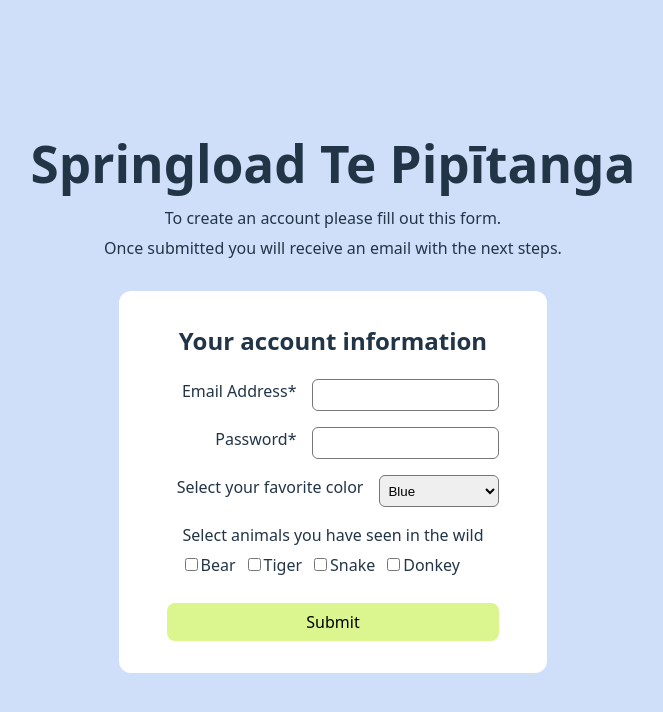
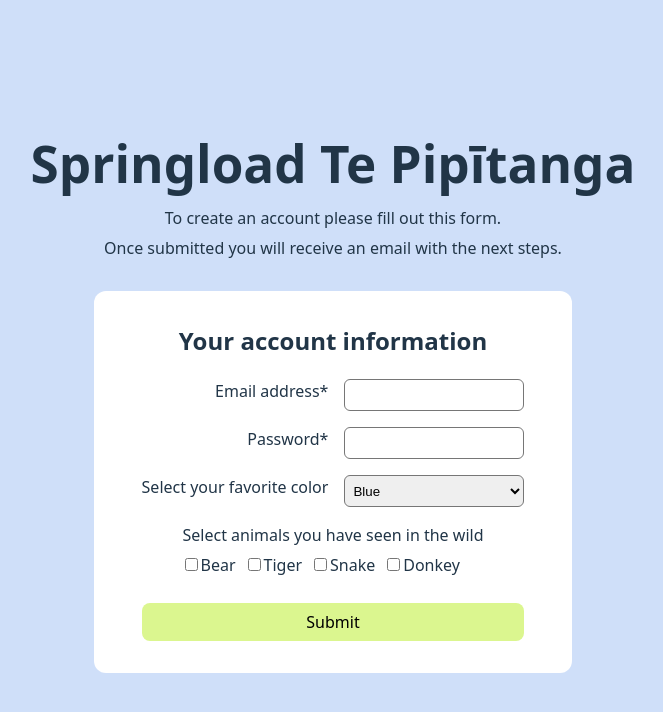
Before and after one commit to Claudia413/Springload-CEngelsman, a React (Vite) app: page / in a window 1280 px wide. Shown: the top 712 px of the page, without its empty margins (307-970 px from the left). Built offline with nearby package versions, Linux system fonts and the light colour scheme.

Commit message:
Refactoring, tidying up

```diff
--- a/src/App.jsx
+++ b/src/App.jsx
@@ -1,5 +1,5 @@
 import "./App.scss";
-import Form from "./components/form";
+import Form from "./components/Form1";
 
 function App() {
   return (
--- a/src/components/form.jsx
+++ b/src/components/Form1.jsx
@@ -1,9 +1,13 @@
-import { useState } from "react";
-import "./form.scss";
-import LoaderIcon from "./loaderIcon";
+import { useCallback, useState } from "react";
+import "./Form1.scss";
+import LoaderIcon from "./LoaderIcon1";
 
-export default function CustomForm() {
+const colours = ["blue", "green", "red", "black", "brown"];
+const animals = ["bear", "tiger", "snake", "donkey"];
+
+export default function Form() {
   const [loadingState, setLoadingState] = useState(false);
+
   const [formData, setFormData] = useState({
     email: "",
     password: "",
@@ -12,17 +16,14 @@ export default function CustomForm() {
     tigerSighting: "",
   });
 
-  const colours = ["blue", "green", "red", "black", "brown"];
-  const animals = ["bear", "tiger", "snake", "donkey"];
+  const handleChange = useCallback((e) => {
+    setFormData((prevData) => ({
+      ...prevData,
+      [e.target.name]: e.target.value,
+    }));
+  }, []);
 
-  const handleChange = (e) => {
-    setFormData({
-      ...formData,
-      [e.target.name]: e.target.value,
-    });
-  };
-
-  const handleAnimalChange = (e) => {
+  const handleAnimalChange = useCallback((e) => {
     const { value, checked } = e.target;
     setFormData((prevData) => ({
       ...prevData,
@@ -30,27 +31,30 @@ export default function CustomForm() {
         ? [...prevData.animals, value]
         : prevData.animals.filter((animal) => animal !== value),
     }));
-  };
+  }, []);
 
-  const triggerLoading = () => {
+  const triggerLoading = useCallback(() => {
     setLoadingState(true);
     setTimeout(() => {
       setLoadingState(false);
-    }, 30000);
-  };
+    }, 2000);
+  }, []);
 
-  const handleSubmit = (e) => {
-    e.preventDefault();
-    triggerLoading();
-    console.log("Form Data Submitted:", formData);
-  };
+  const handleSubmit = useCallback(
+    (e) => {
+      e.preventDefault();
+      triggerLoading();
+      console.log("Form Data Submitted:", formData);
+    },
+    [formData, triggerLoading]
+  );
 
   return (
     <form onSubmit={handleSubmit} className="form">
       <h2 className="form-title">Your account information</h2>
       <div className="form-item">
         <label htmlFor="email" className="">
-          Email Address*
+          Email address*
         </label>
         <input
           type="email"
@@ -78,11 +82,11 @@ export default function CustomForm() {
           className="input-field"
         />
       </div>
-
       <div className="form-item">
         <label htmlFor="colour" className="">
           Select your favorite color
         </label>
+
         <select
           id="colour"
           name="colour"
@@ -98,7 +102,7 @@ export default function CustomForm() {
           ))}
         </select>
       </div>
-      <div className="form-item">
+      <div className="form-item center">
         <fieldset>
           <legend className="">Select animals you have seen in the wild</legend>
           {animals.map((animal) => (
@@ -122,11 +126,7 @@ export default function CustomForm() {
       </div>
       {formData.animals.includes("tiger") && (
         <div className="form-item long-answer">
-          <label
-            id="tiger-sighting-label"
-            htmlFor={"tigerSighting"}
-            className=""
-          >
+          <label id="tiger-sighting-label" htmlFor="tigerSighting" className="">
             Please tell us where you saw a tiger.
           </label>
           <textarea
@@ -141,9 +141,8 @@ export default function CustomForm() {
         </div>
       )}
 
-      <button type="submit" className="button">
-        {loadingState && <LoaderIcon />}
-        {!loadingState && "Submit"}
+      <button type="submit" className="button" disabled={loadingState}>
+        {loadingState ? <LoaderIcon /> : "Submit"}
       </button>
     </form>
   );
--- a/src/components/form.scss
+++ b/src/components/Form1.scss
@@ -17,6 +17,14 @@
   justify-content: flex-end;
   gap: 1rem;
   margin-bottom: 1rem;
+  &.long-answer {
+    flex-direction: column;
+  }
+  &.center {
+    justify-content: center;
+  }
+}
+
 fieldset {
   border: none;
   display: flex;
@@ -30,24 +38,15 @@
   padding: 4px;
   resize: none;
 }
-  &.long-answer {
-    flex-direction: column;
-  }
-}
 
 .input-field,
 .select {
   height: 32px;
+  width: 180px;
   border-radius: 6px;
   border: 1px solid #767676;
   padding: 4px;
   box-sizing: border-box;
-}
-
-.input-field {
-  &:invalid {
-    // border: 2px solid rgb(193, 17, 17);
-  }
 }
 
 .label,
@@ -58,12 +57,20 @@
   min-width: 120px;
 }
 
+.input-field {
+  // https://caniuse.com/mdn-css_selectors_user-invalid
+  &:user-invalid {
+    border: 2px solid rgb(219, 23, 23);
+  }
+}
+
 .button {
   background-color: #dbf68f;
   border: none;
   max-height: 48px;
   padding: 0.5rem 2rem;
   cursor: pointer;
+  overflow: hidden;
   &:hover {
     background-color: #bfd879;
   }
--- a/src/components/loaderIcon.jsx
+++ b/src/components/LoaderIcon1.jsx
@@ -1,7 +1,7 @@
-import "./loaderIcon.scss";
+import "./loaderIcon1.scss";
 
 export default function LoaderIcon() {
-  /// Loader SVG from: https://codepen.io/aurer/pen/ZEJxpO I did not create this svg
+  /// Loader SVG from: https://codepen.io/aurer/pen/ZEJxpO I did not create this svg, I did edit this code to remove the animation stuff from this file and make it optional in the css
   return (
     <svg
       className="loader"
@@ -28,17 +28,7 @@ export default function LoaderIcon() {
         fill="#000"
         d="M26.013,10.047l1.654-2.866c-2.198-1.272-4.743-2.012-7.466-2.012h0v3.312h0
     C22.32,8.481,24.301,9.057,26.013,10.047z"
-      >
-        {/* <animateTransform
-          attributeType="xml"
-          attributeName="transform"
-          type="rotate"
-          from="0 20 20"
-          to="360 20 20"
-          dur="0.7s"
-          repeatCount="indefinite"
-        /> */}
-      </path>
+      ></path>
     </svg>
   );
 }
```
Also changed, not shown: src/components/LoaderIcon1.scss (renamed from src/components/loaderIcon.scss). Lines whose indentation alone changed are shown as unchanged.
